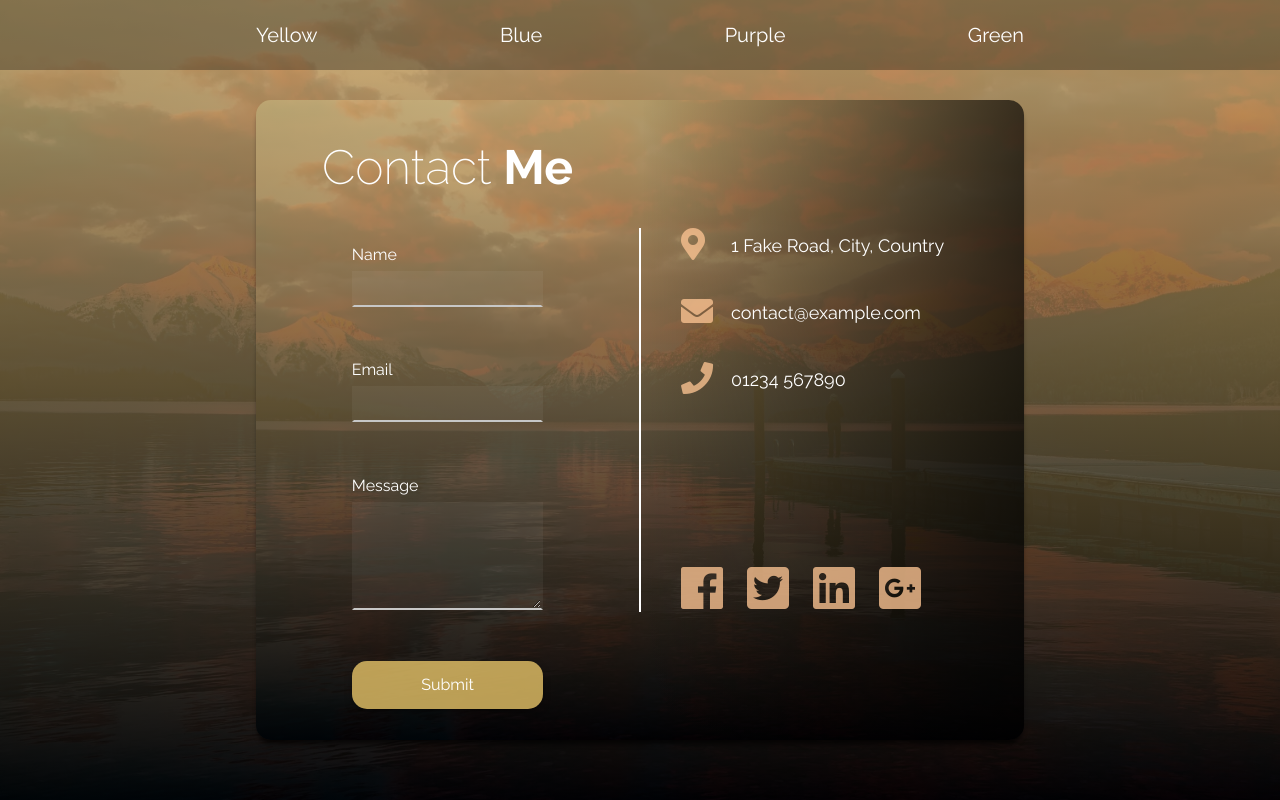
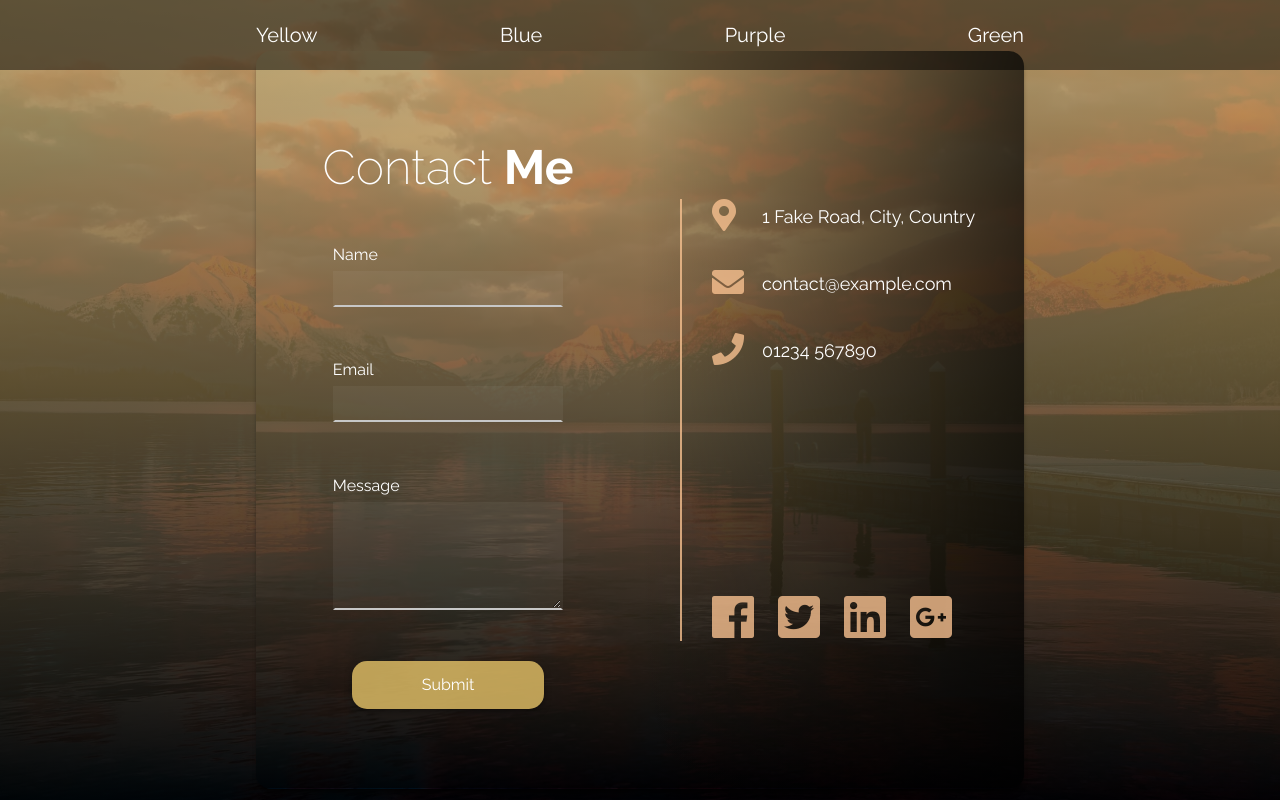
Before and after one commit to JsnSwny/contact-form, a website: page index.html in a window 1280 px wide. Drawn offline with Linux system fonts and the light colour scheme.

Commit message:
Possible fix for overflow issue

```diff
--- a/index.html
+++ b/index.html
@@ -21,7 +21,10 @@
     </script>
   </head>
   <body>
-    <nav style="background-color: rgba(0,0,0,0.3);" class="fixed w-full top-0">
+    <nav
+      style="background-color: rgba(0,0,0,0.5);"
+      class="fixed w-full top-0 z-50"
+    >
       <div
         class="flex justify-between items-center w-11/12 lg:w-3/5 mx-auto text-white font-normal py-5 text-xl"
       >
@@ -48,8 +51,8 @@
       </div>
     </nav>
     <div
-      style="height: 80%; border-radius: 15px;"
-      class="contact-form lg:w-4/5 xl:w-3/5"
+      style="border-radius: 15px;"
+      class="contact-form lg:w-4/5 xl:w-3/5 relative"
     >
       <div
         class="w-full lg:w-1/2 flex flex-col justify-center items-center h-full"
@@ -92,15 +95,18 @@
           </button>
         </form>
       </div>
-      <div
-        style="width: 2px; height: 60%; align-self: center;"
-        class="bg-white"
-      ></div>
-      <div class="info-bg">
+
+      <div class="info-bg lg:absolute top-0 right-0">
         <div
           style="height: 60%;"
-          class="lg:w-4/5 w-9/12 flex flex-col items-start lg:ml-10 lg:relative mx-auto lg-mx-0 mt-10 lg:mt-0"
+          class="lg:w-4/5 w-9/12 flex flex-col items-start lg:ml-10 lg:relative mx-auto lg-mx-0 mt-10 lg:mt-0 relative"
         >
+          <div
+            style="width: 2px; height: 100%; align-self: start;"
+            class="info-line absolute"
+          ></div>
+
+          <div class="ml-8">
             <div class="flex items-center">
               <span style="width: 50px;"
                 ><i class="fas fa-map-marker-alt fa-2x mr-6 icon"></i
@@ -121,7 +127,9 @@
             </div>
             <div class="flex items-center mt-8 lg:absolute lg:bottom-0">
               <i class="fab fa-facebook fa-3x cursor-pointer icon"></i>
-            <i class="fab fa-twitter-square fa-3x ml-6 cursor-pointer icon"></i>
+              <i
+                class="fab fa-twitter-square fa-3x ml-6 cursor-pointer icon"
+              ></i>
               <i class="fab fa-linkedin fa-3x ml-6 cursor-pointer icon"></i>
               <i
                 class="fab fa-google-plus-square fa-3x ml-6 cursor-pointer icon"
@@ -130,6 +138,7 @@
           </div>
         </div>
       </div>
+    </div>
 
     <script src="script.js"></script>
   </body>
--- a/script.js
+++ b/script.js
@@ -19,6 +19,8 @@ function changeColour(backgroundColour, btnColour, iconColour) {
   document.querySelector(".contact-btn").style.backgroundColor =
     "rgba(" + btnColour + ")";
   icons.filter(icon => (icon.style.color = "rgba(" + iconColour + ")"));
+  document.querySelector(".info-line").style.backgroundColor =
+    "rgba(" + iconColour + ")";
 }
 
 // Show input error message
--- a/src/style.css
+++ b/src/style.css
@@ -1,6 +1,10 @@
 @tailwind base;
 
 @tailwind components;
+
+* {
+  box-sizing: border-box;
+}
 
 body {
   font-family: "Raleway";
@@ -78,7 +82,7 @@ body {
 /* Large (lg) */
 @media (min-width: 1024px) {
   .contact-form {
-    @apply mt-10 text-white flex mb-0 pb-0 pt-0;
+    @apply mt-10 text-white flex mb-0 py-20;
   }
   .info-bg {
     background-image: linear-gradient(
@@ -91,7 +95,7 @@ body {
     @apply w-1/2 h-full;
   }
   .form-control {
-    @apply flex flex-col justify-center w-1/2;
+    @apply flex flex-col justify-center w-3/5;
   }
   .contact-bg button {
     border-radius: 30px;
```
Also changed, not shown: style.css. Lines whose indentation alone changed are shown as unchanged.
